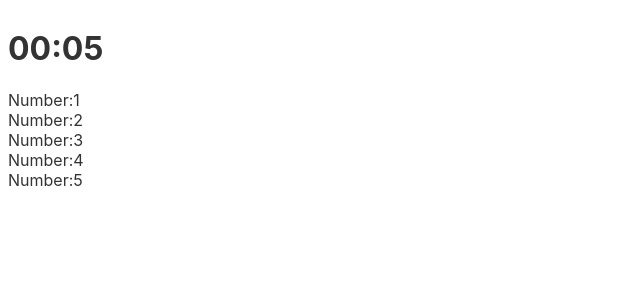
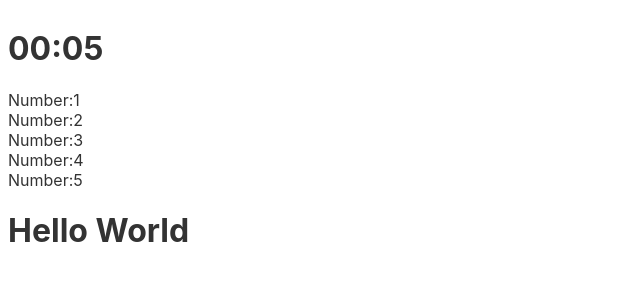
Before and after one commit to joeban0608/fst-svelte-app, a Svelte app: page / in a window 1280 px wide. Shown: the top 300 px of the page, without its empty margins (0-640 px from the left). Built offline with nearby package versions, Linux system fonts and the light colour scheme.

Commit message:
feat: basic event

```diff
--- a/src/App.svelte
+++ b/src/App.svelte
@@ -1,5 +1,7 @@
 <script>
 	import Countdown from "./components/Countdown.svelte";
+	import OnClickDemo from "./components/OnClickDemo.svelte";
 </script>
 
 <Countdown conutDown={10}></Countdown>
+<OnClickDemo />
--- /dev/null
+++ b/src/components/OnClickDemo.svelte
@@ -0,0 +1,8 @@
+<script>
+  let name = 'Hello World'
+  const handleClick = (e) =>{
+    console.log('click')
+  }
+</script>
+
+<h1 on:click={handleClick}>{name}</h1>
```
